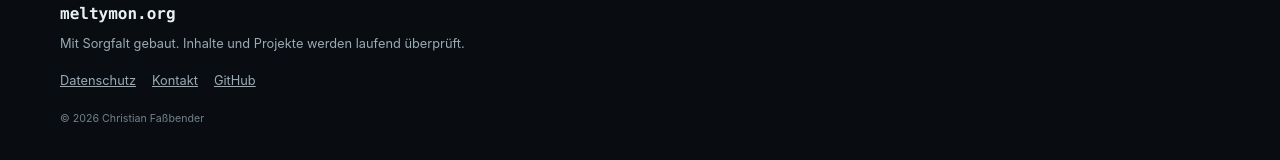
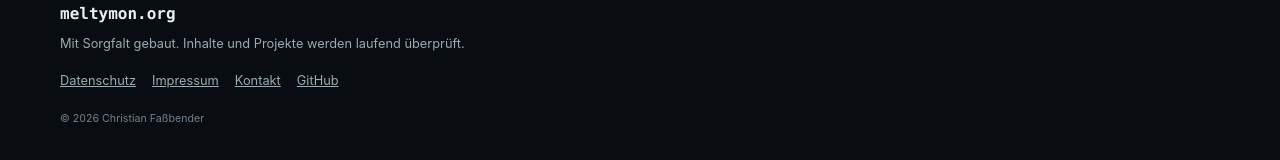
Before and after one commit to meltymon/meltymon.github.io, an Astro site: page / in a window 1280 px wide. Shown: the part 7028-7188 px from the top of the page. Built offline with nearby package versions, Linux system fonts and the light colour scheme; Astro itself is replaced by a stand-in of ours.

Commit message:
Release QA: finalize bilingual profile and legal pages

```diff
--- a/src/components/SiteFooter.astro
+++ b/src/components/SiteFooter.astro
@@ -8,6 +8,7 @@ const isEnglish = lang === "en";
   <p>{footer.note}</p>
   <div class="footer-links">
     <a href={isEnglish ? "/en/privacy/" : "/datenschutz/"}>{isEnglish ? "Privacy" : "Datenschutz"}</a>
+    <a href={isEnglish ? "/en/legal-notice/" : "/impressum/"}>{footer.imprint}</a>
     <a href="mailto:kontakt@meltymon.org">{isEnglish ? "Contact" : "Kontakt"}</a>
     <a href="https://github.com/meltymon" target="_blank" rel="noopener noreferrer">GitHub</a>
   </div>
```
